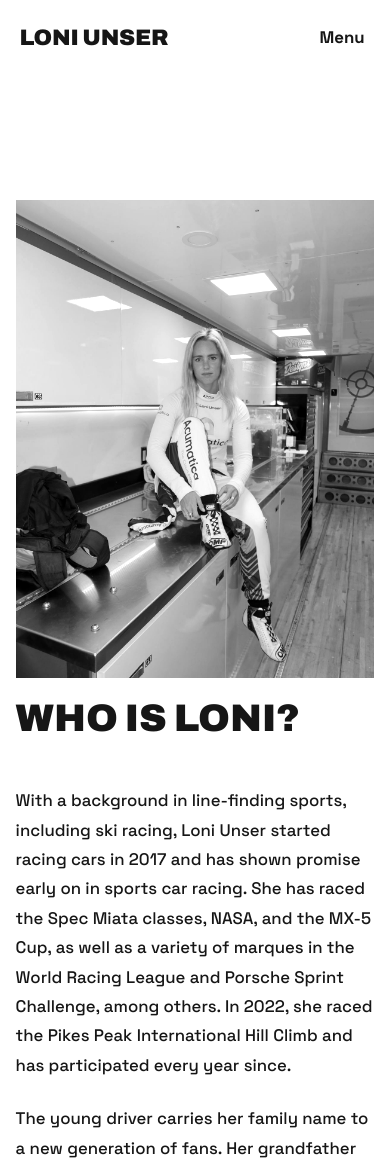
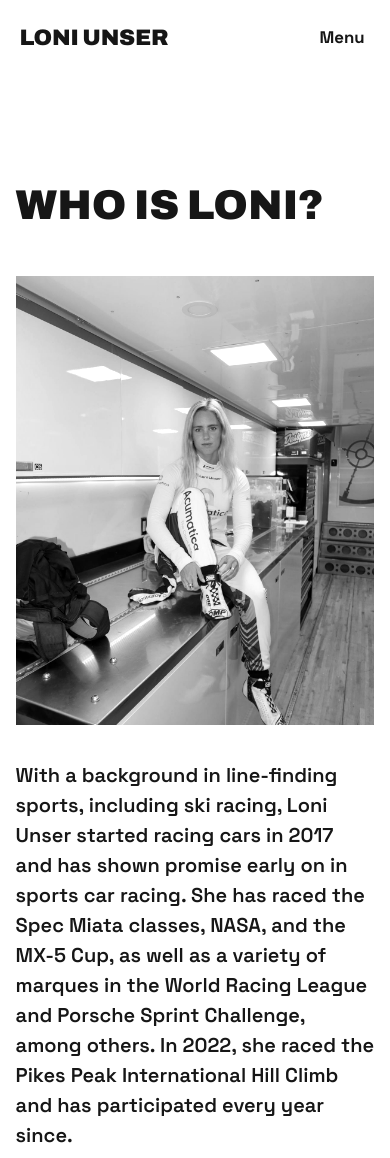
Before and after one commit to loniunser/Loni-Unser-Racing, a plain HTML site: page about.html in a window 390 px wide. Shown: the top 1158 px of the page. Drawn offline with Linux system fonts and the light colour scheme.

Commit message:
About page: full-width title, sticky portrait, lead paragraph, pull quote, wide podium photo
Co-Authored-By: Claude Sonnet 5.5 <noreply@anthropic.com>
Claude-Session: https://claude.ai/code/session_01UKpzJzssgiV1uMcqs8wXjJ

```diff
--- a/about.html
+++ b/about.html
@@ -1,9 +1,16 @@
 <!doctype html><html lang="en"><head><meta charset="utf-8"><meta name="viewport" content="width=device-width,initial-scale=1"><title>About — Loni Unser</title><meta name="description" content="Loni Unser: sports car racing driver. Schedule, story, partners and official merch."><link rel="preconnect" href="https://fonts.googleapis.com"><link rel="preconnect" href="https://fonts.gstatic.com" crossorigin><link href="https://fonts.googleapis.com/css2?family=Archivo:wdth,wght@125,900&family=Space+Grotesk:wght@500;600;700&display=swap" rel="stylesheet"><link rel="stylesheet" href="styles.css"></head><body><main>
-<section class="about"><img class="photo frame" src="assets/about.jpg" alt="Loni Unser lacing up her racing boots">
-<div><h1>Who is Loni?</h1>
-<p>With a background in line-finding sports, including ski racing, Loni Unser started racing cars in 2017 and has shown promise early on in sports car racing. She has raced the Spec Miata classes, NASA, and the MX-5 Cup, as well as a variety of marques in the World Racing League and Porsche Sprint Challenge, among others. In 2022, she raced the Pikes Peak International Hill Climb and has participated every year since.</p>
+<section class="about2">
+<h1 class="about-title">Who is Loni?</h1>
+<div class="about-grid">
+<div class="about-photo"><img class="photo" src="assets/about.jpg" alt="Loni Unser lacing up her racing boots in the team trailer"></div>
+<div class="about-text">
+<p class="lead-p">With a background in line-finding sports, including ski racing, Loni Unser started racing cars in 2017 and has shown promise early on in sports car racing. She has raced the Spec Miata classes, NASA, and the MX-5 Cup, as well as a variety of marques in the World Racing League and Porsche Sprint Challenge, among others. In 2022, she raced the Pikes Peak International Hill Climb and has participated every year since.</p>
 <p>The young driver carries her family name to a new generation of fans. Her grandfather was Jerry Unser, the first of the famous Unsers to race at the Indianapolis Motor Speedway. From then on, the Unser family has won the prestigious Indianapolis 500 nine times and become known as “The First Family” of American auto racing.</p>
 <p>In 2021, Loni became the first woman to finish in the top 10 back-to-back races in the highly competitive Mazda MX-5 Cup. That year, she also won the World Racing League Eastern Championship. In 2022, she won the national championship racing a Porsche Cayman in World Racing League and finished second in her class at the Pikes Peak Hill Climb. Loni went on to get her first factory ride, racing for Acura in the 101st running of the Pikes Peak Hill Climb. In 2024, Loni achieved 7 podium positions in the Porsche Sprint Challenge and raced for BBI and Mobil 1 at the Pikes Peak Hill Climb in a high-horsepower Porsche 911. In 2025, Loni was the vice-champion in the Porsche Sprint Challenge and was the fastest Porsche on Pikes Peak, finishing 3rd in class. Over the years, she has transitioned to various racing series, participating in events that highlight her versatility and competitive spirit. Loni is recognized for her driving abilities and commitment to promoting women in motorsports, often advocating for increased representation and opportunities for female drivers.</p>
-<p>With a blend of skill, heritage, and advocacy, Loni Unser continues to make her mark in the racing world, inspiring the next generation of racers.</p>
-</div></section></main>
+<p class="pull">With a blend of skill, heritage, and advocacy, Loni Unser continues to make her mark in the racing world, inspiring the next generation of racers.</p>
+</div>
+</div>
+</section>
+<div class="about-wide"><img class="photo" src="assets/g04.jpg" alt="Loni on the top step of the podium at Watkins Glen as fireworks go off"></div>
+</main>
 <script src="layout.js"></script></body></html>
--- a/styles.css
+++ b/styles.css
@@ -169,3 +169,21 @@ input,textarea{font:inherit;padding:1rem;border:2px solid #000;background:#fff;w
 .season-photo{padding:0 4vw 100px}
 .season-photo .photo{display:block;width:100%;aspect-ratio:2/1;object-position:50% 38%}
 @media(max-width:820px){.season .facts{gap:1rem}.season .facts b{font-size:1.6rem}.season-photo{padding-bottom:70px}.season-photo .photo{aspect-ratio:3/2}}
+/* about page, v2 */
+.about2{padding:min(22vh,190px) 4vw 60px}
+.about-title{font-size:clamp(2.6rem,7vw,6.5rem);margin:0 0 3.2rem;line-height:.95}
+.about-grid{display:grid;grid-template-columns:minmax(0,5fr) minmax(0,6fr);gap:6vw;align-items:start}
+.about-photo{position:sticky;top:96px}
+.about-photo .photo{width:100%;height:calc(100svh - 140px);min-height:420px;max-height:820px;object-fit:cover;object-position:50% 40%}
+.about-text{max-width:38em}
+.about-text p{margin:0 0 1.5rem}
+.lead-p{font-size:clamp(1.25rem,1.9vw,1.6rem);line-height:1.5;font-weight:600}
+.pull{margin-top:2.5rem!important;padding-top:1.6rem;border-top:4px solid #000;font:900 clamp(1.3rem,2.2vw,1.9rem)/1.3 "Archivo",Impact,sans-serif;font-stretch:112%;text-transform:none}
+.about-wide{padding:30px 4vw 100px}
+.about-wide .photo{display:block;width:100%;aspect-ratio:21/9;object-fit:cover;object-position:50% 35%}
+@media(max-width:820px){
+ .about-grid{grid-template-columns:1fr;gap:2.2rem}
+ .about-photo{position:static}
+ .about-photo .photo{height:auto;aspect-ratio:4/5;max-height:none}
+ .about-wide .photo{aspect-ratio:3/2}
+}
```
